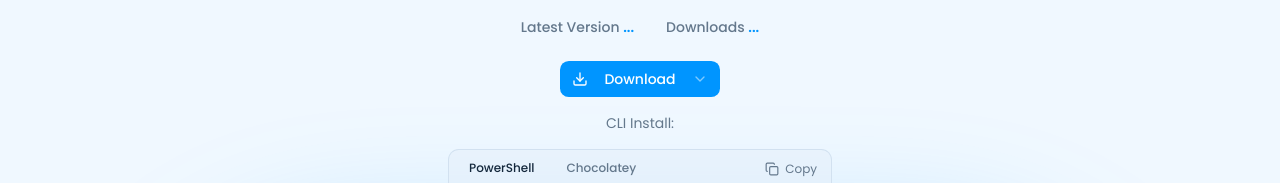
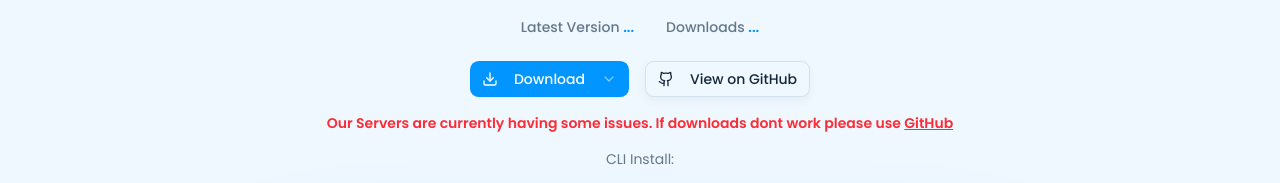
Before and after one commit to parcoil/sparkle-site, a Next.js app: page / in a window 1280 px wide. Shown: the part 391-574 px from the top of the page. Built offline with nearby package versions, Linux system fonts and the light colour scheme; no server answers.

Commit message:
chore: add server issue warning

```diff
--- a/app/page.tsx
+++ b/app/page.tsx
@@ -409,8 +409,8 @@ export default function Home() {
               </DropdownMenu>
             </motion.div>
 
-            {/* <a
-              href="https://github.com/Parcoil/Sparkle"
+            <a
+              href="https://github.com/thedogecraft/sparkle"
               className="w-full sm:w-auto"
             >
               <Button
@@ -420,7 +420,7 @@ export default function Home() {
                 <Github className="mr-2 h-4 w-4" />
                 View on GitHub
               </Button>
-            </a> */}
+            </a>
           </motion.div>
 
           {/* <div className="group relative mt-4 hidden w-full sm:mt-6 sm:flex sm:max-w-md">
@@ -437,7 +437,23 @@ export default function Home() {
               Click to copy PowerShell command
             </span>
           </div> */}
-
+          <motion.div
+            initial={{ opacity: 0 }}
+            animate={{ opacity: 1 }}
+            transition={{ duration: 0.3, delay: 0.18 }}
+            className="mt-4 flex flex-col items-center justify-center space-y-2 px-4 text-center"
+          >
+            <p className="text-sm font-semibold text-red-500">
+              Our Servers are currently having some issues. If downloads dont
+              work please use{" "}
+              <a
+                href="https://github.com/thedogecraft/sparkle"
+                className="underline"
+              >
+                GitHub
+              </a>
+            </p>
+          </motion.div>
           <motion.div
             initial={{ opacity: 0 }}
             animate={{ opacity: 1 }}
```
